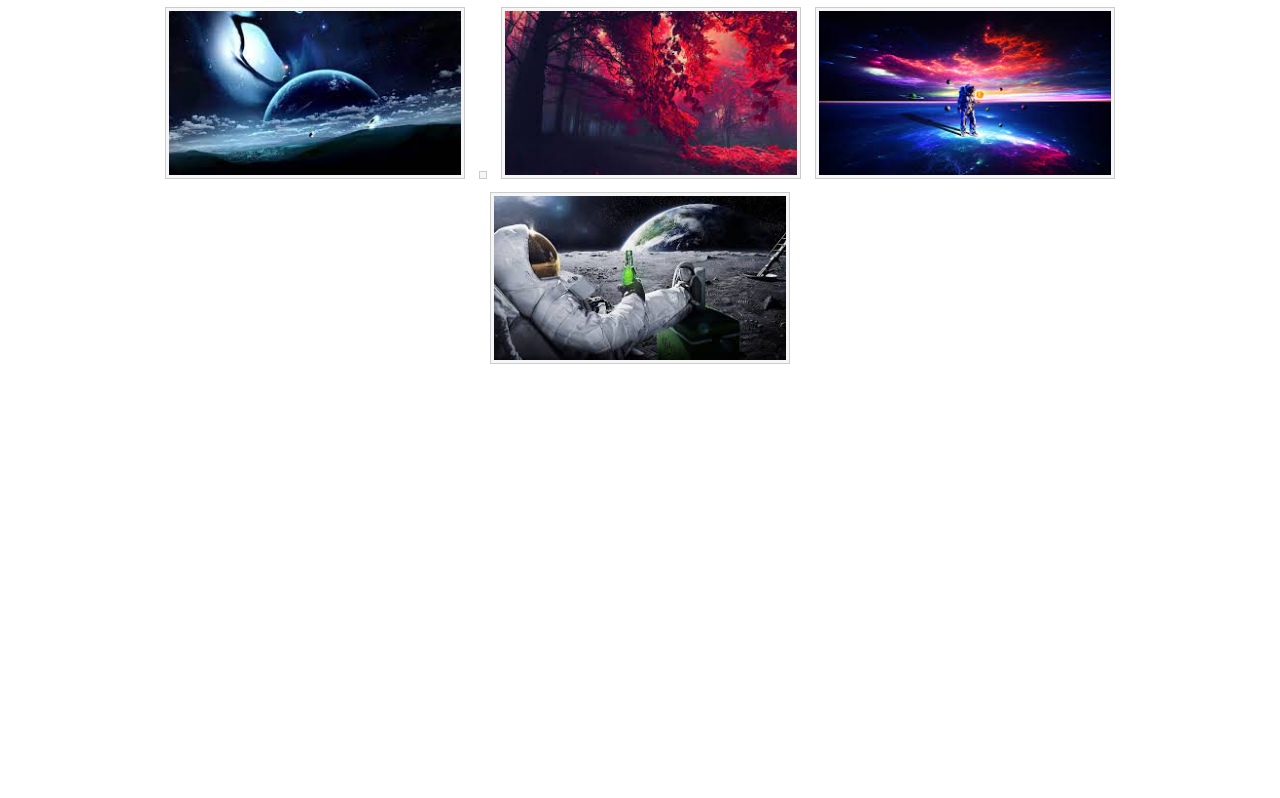
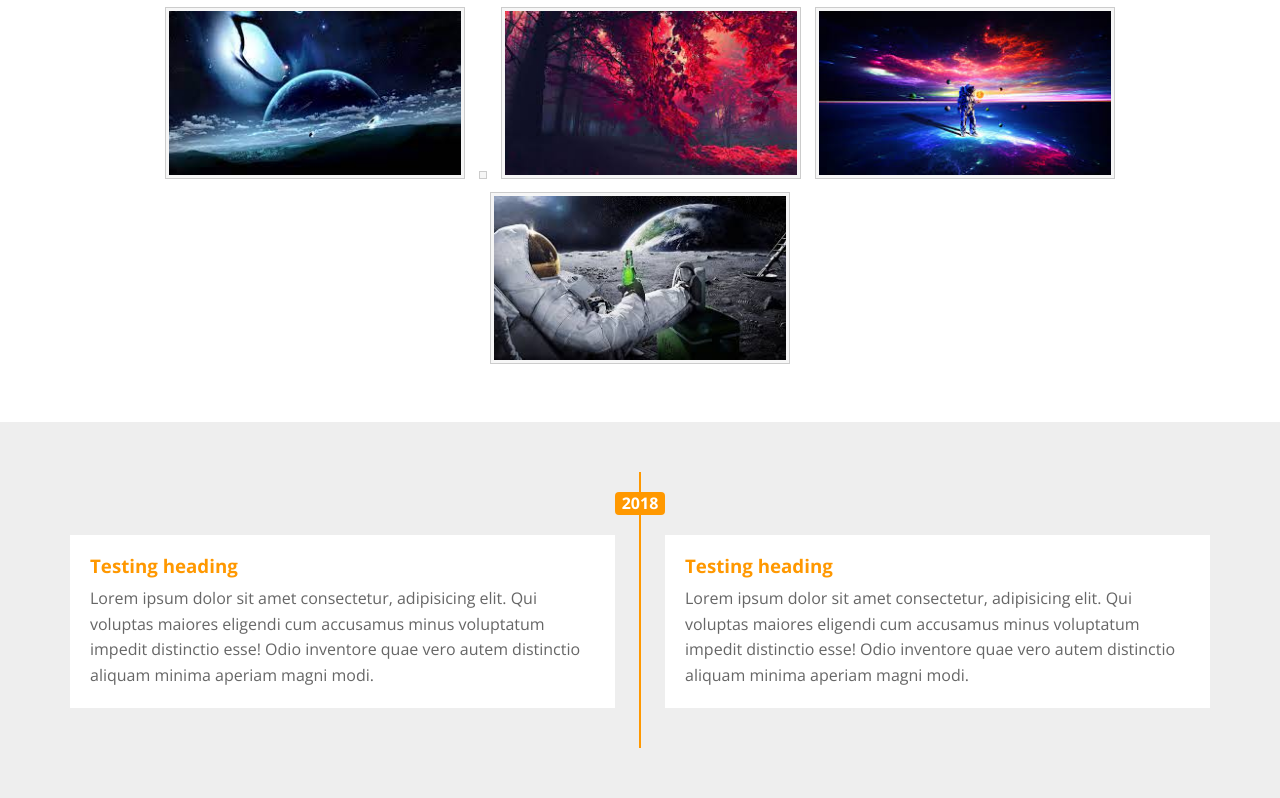
Before and after one commit to abumarasak/special-tem, a plain HTML site: page index.html in a window 1280 px wide. Shown: the part 2081-2879 px from the top of the page. Before the commit the page ends 2503 px from the top, so only its background shows below. Drawn offline with nearby package versions, Linux system fonts and the light colour scheme.

Commit message:
16/12/2021

```diff
--- a/css/master.css
+++ b/css/master.css
@@ -291,6 +291,7 @@ body {
   padding: 20px;
   z-index: 1001;
   border-radius: 5px;
+  width: 400px;
 }
 .popup-box h3 {
   text-align: center;
@@ -298,8 +299,11 @@ body {
   margin: 0 0 20px;
   color: var(--main-color);
 }
+.popup-box {
+  text-align: center;
+}
 .popup-box img {
-  max-width: 100%;
+  width: 100%;
 }
 .popup-box .close-button {
   position: absolute;
@@ -317,4 +321,81 @@ body {
   font-family: Arial, Tahoma;
   border-radius: 50%;
 }
+.popup-overlay .next-img {
+  font-size: 40px;
+  position: absolute;
+  top: 50%;
+  right: 30%;
+  cursor: pointer;
+  color: var(--main-color);
+  font-weight: bold;
+}
+.popup-overlay .prev {
+  font-size: 40px;
+  position: absolute;
+  top: 50%;
+  left: 30%;
+  cursor: pointer;
+  color: var(--main-color);
+  font-weight: bold;
+}
 /* End Gallery */
+/* Start Timeline */
+.timeline {
+  padding-top: 50px;
+  padding-bottom: 50px;
+  background-color: #eee;
+}
+.timeline .timeline-content {
+  position: relative;
+  overflow: hidden;
+}
+.timeline .timeline-content::before {
+  content: "";
+  width: 2px;
+  height: 100%;
+  background-color: var(--main-color);
+  position: absolute;
+  left: 50%;
+  margin-left: -1px;
+  top: 0;
+}
+.timeline .timeline-content .year {
+  margin: 20px auto;
+  width: 50px;
+  background-color: var(--main-color);
+  position: relative;
+  z-index: 2;
+  border-radius: 4px;
+  text-align: center;
+  color: #fff;
+  padding: 2px 5px;
+  font-weight: bold;
+}
+.timeline .timeline-content .left,
+.timeline .timeline-content .right {
+  width: calc(50% - 25px);
+  margin-bottom: 40px;
+  position: relative;
+}
+.timeline .timeline-content .left {
+  float: left;
+}
+.timeline .timeline-content .right {
+  float: right;
+}
+.timeline .timeline-content .content {
+  padding: 20px;
+  background-color: #fff;
+}
+.timeline .timeline-content .content h3 {
+  font-weight: bold;
+  color: var(--main-color);
+  margin: 0 0 10px;
+}
+.timeline .timeline-content .content p {
+  color: #666;
+  margin: 0;
+  line-height: 1.6;
+}
+/* End Timeline */
--- a/index.html
+++ b/index.html
@@ -154,6 +154,37 @@
       </div>
     </div>
     <!-- End Gallery -->
+    <!-- Start Timeline -->
+    <div class="timeline">
+      <div class="container">
+        <div class="timeline-content">
+          <div class="year">2018</div>
+          <div class="left">
+            <div class="content">
+              <h3>Testing heading</h3>
+              <p>
+                Lorem ipsum dolor sit amet consectetur, adipisicing elit. Qui
+                voluptas maiores eligendi cum accusamus minus voluptatum impedit
+                distinctio esse! Odio inventore quae vero autem distinctio
+                aliquam minima aperiam magni modi.
+              </p>
+            </div>
+          </div>
+          <div class="right">
+            <div class="content">
+              <h3>Testing heading</h3>
+              <p>
+                Lorem ipsum dolor sit amet consectetur, adipisicing elit. Qui
+                voluptas maiores eligendi cum accusamus minus voluptatum impedit
+                distinctio esse! Odio inventore quae vero autem distinctio
+                aliquam minima aperiam magni modi.
+              </p>
+            </div>
+          </div>
+        </div>
+      </div>
+    </div>
+    <!-- End Timeline -->
     <script src="./js/master.js"></script>
   </body>
 </html>
--- a/js/master.js
+++ b/js/master.js
@@ -181,6 +181,7 @@ OurGallery.forEach((img) => {
 
     // Set Image Source
     popupImage.src = img.src;
+    console.log(popupImage.src);
 
     // Add Image To Popup Box
     popupBox.appendChild(popupImage);
```
